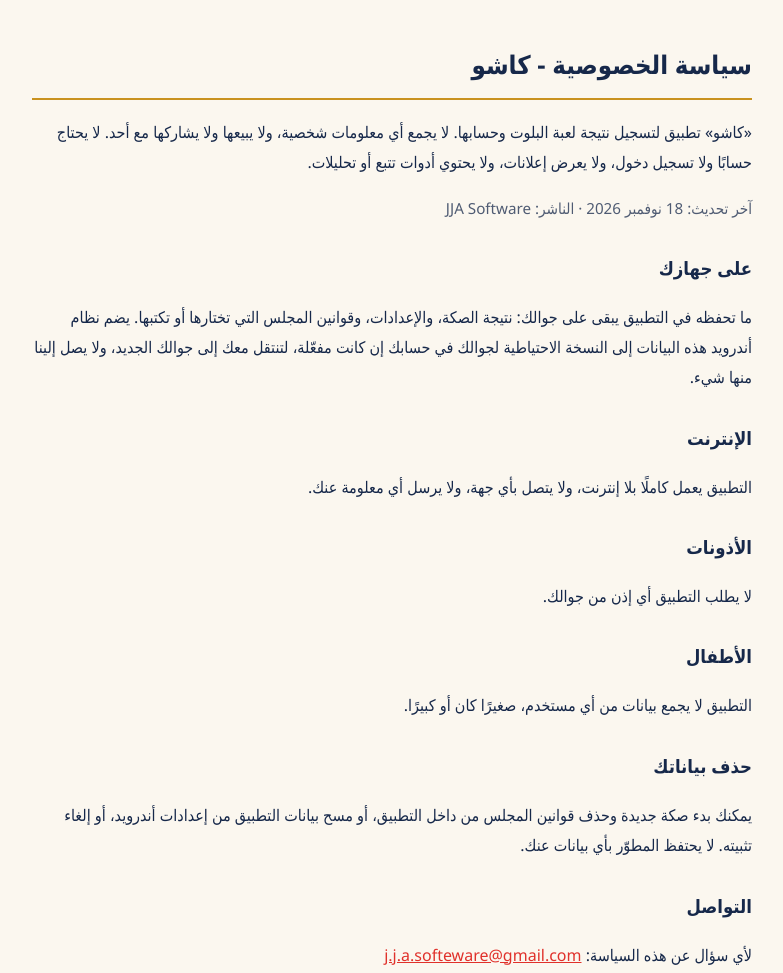
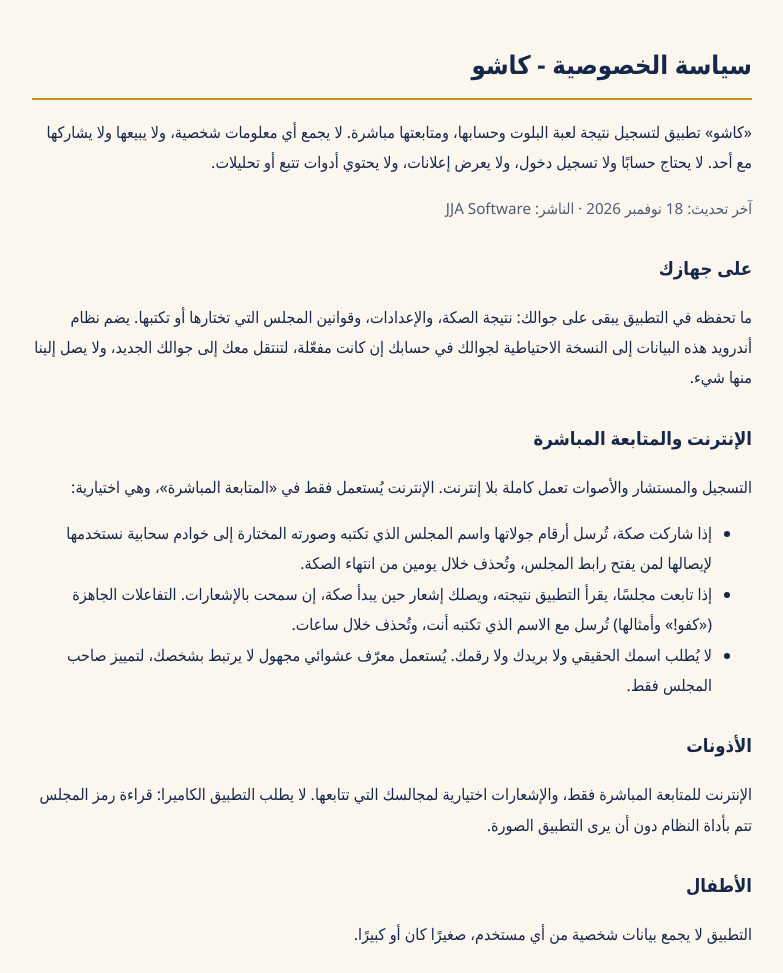
Before and after one commit to JJASOFTWAREE/kaboot-privacy, a plain HTML site: page index.html in a window 1280 px wide. Shown: the top 973 px of the page, without its empty margins (248-1031 px from the left). Drawn offline with Linux system fonts and the light colour scheme.

Commit message:
Live follow (optional): what is sent and when it is deleted
Co-Authored-By: Claude Opus 5.5 <noreply@anthropic.com>

```diff
--- a/index.html
+++ b/index.html
@@ -18,23 +18,28 @@
 <body>
 <main>
 <h1>سياسة الخصوصية - كاشو</h1>
-<p>«كاشو» تطبيق لتسجيل نتيجة لعبة البلوت وحسابها. لا يجمع أي معلومات شخصية، ولا يبيعها ولا يشاركها مع أحد. لا يحتاج حسابًا ولا تسجيل دخول، ولا يعرض إعلانات، ولا يحتوي أدوات تتبع أو تحليلات.</p>
+<p>«كاشو» تطبيق لتسجيل نتيجة لعبة البلوت وحسابها، ومتابعتها مباشرة. لا يجمع أي معلومات شخصية، ولا يبيعها ولا يشاركها مع أحد. لا يحتاج حسابًا ولا تسجيل دخول، ولا يعرض إعلانات، ولا يحتوي أدوات تتبع أو تحليلات.</p>
 <p class="meta">آخر تحديث: 18 نوفمبر 2026 · الناشر: JJA Software</p>
 
 <h2>على جهازك</h2>
 <p>ما تحفظه في التطبيق يبقى على جوالك: نتيجة الصكة، والإعدادات، وقوانين المجلس التي تختارها أو تكتبها. يضم نظام أندرويد هذه البيانات إلى النسخة الاحتياطية لجوالك في حسابك إن كانت مفعّلة، لتنتقل معك إلى جوالك الجديد، ولا يصل إلينا منها شيء.</p>
 
-<h2>الإنترنت</h2>
-<p>التطبيق يعمل كاملًا بلا إنترنت، ولا يتصل بأي جهة، ولا يرسل أي معلومة عنك.</p>
+<h2>الإنترنت والمتابعة المباشرة</h2>
+<p>التسجيل والمستشار والأصوات تعمل كاملة بلا إنترنت. الإنترنت يُستعمل فقط في «المتابعة المباشرة»، وهي اختيارية:</p>
+<ul>
+<li>إذا شاركت صكة، تُرسل أرقام جولاتها واسم المجلس الذي تكتبه وصورته المختارة إلى خوادم سحابية نستخدمها لإيصالها لمن يفتح رابط المجلس، وتُحذف خلال يومين من انتهاء الصكة.</li>
+<li>إذا تابعت مجلسًا، يقرأ التطبيق نتيجته، ويصلك إشعار حين يبدأ صكة، إن سمحت بالإشعارات. التفاعلات الجاهزة («كفو!» وأمثالها) تُرسل مع الاسم الذي تكتبه أنت، وتُحذف خلال ساعات.</li>
+<li>لا يُطلب اسمك الحقيقي ولا بريدك ولا رقمك. يُستعمل معرّف عشوائي مجهول لا يرتبط بشخصك، لتمييز صاحب المجلس فقط.</li>
+</ul>
 
 <h2>الأذونات</h2>
-<p>لا يطلب التطبيق أي إذن من جوالك.</p>
+<p>الإنترنت للمتابعة المباشرة فقط، والإشعارات اختيارية لمجالسك التي تتابعها. لا يطلب التطبيق الكاميرا: قراءة رمز المجلس تتم بأداة النظام دون أن يرى التطبيق الصورة.</p>
 
 <h2>الأطفال</h2>
-<p>التطبيق لا يجمع بيانات من أي مستخدم، صغيرًا كان أو كبيرًا.</p>
+<p>التطبيق لا يجمع بيانات شخصية من أي مستخدم، صغيرًا كان أو كبيرًا.</p>
 
 <h2>حذف بياناتك</h2>
-<p>يمكنك بدء صكة جديدة وحذف قوانين المجلس من داخل التطبيق، أو مسح بيانات التطبيق من إعدادات أندرويد، أو إلغاء تثبيته. لا يحتفظ المطوّر بأي بيانات عنك.</p>
+<p>يمكنك بدء صكة جديدة وحذف قوانين المجلس من داخل التطبيق، وإيقاف المشاركة أو إعطاء مجلسك رابطًا جديدًا يوقف القديم، أو مسح بيانات التطبيق من إعدادات أندرويد، أو إلغاء تثبيته. بيانات الصكات المشتركة تُحذف تلقائيًا كما سبق، ولا يحتفظ المطوّر بأي بيانات شخصية عنك.</p>
 
 <h2>التواصل</h2>
 <p>لأي سؤال عن هذه السياسة: <a href="mailto:j.j.a.softeware@gmail.com">j.j.a.softeware@gmail.com</a></p>
```
